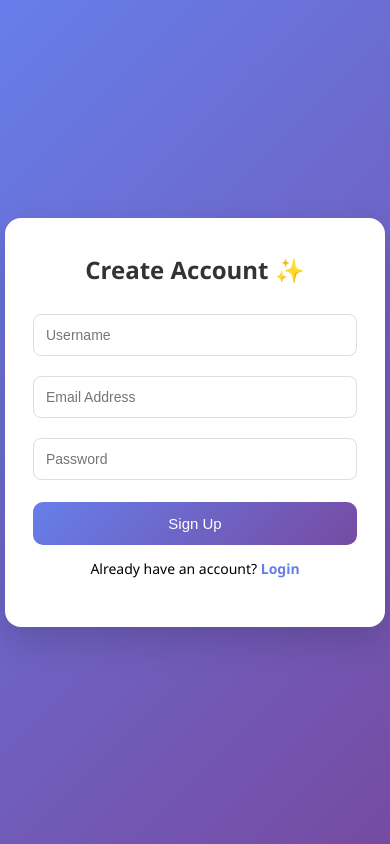
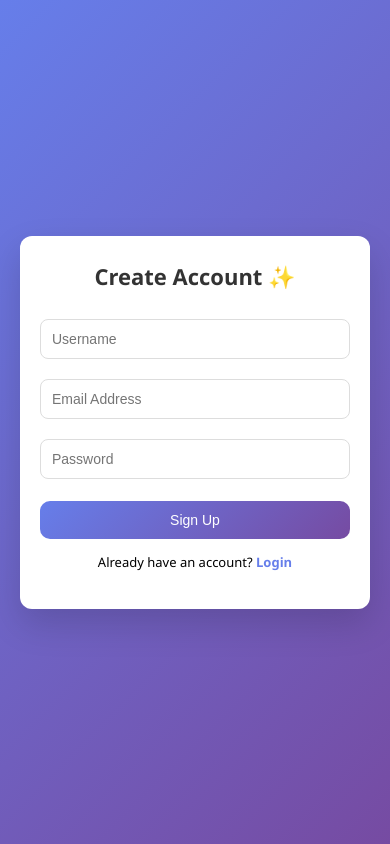
Before and after one commit to Sahilmishra6/MoodStream, a Flask app: page /signup in a window 390 px wide. Run offline with Flask 3, Linux system fonts and the light colour scheme.

Commit message:
Update signup.html

```diff
--- a/templates/signup.html
+++ b/templates/signup.html
@@ -1,16 +1,21 @@
 <!DOCTYPE html>
 <html lang="en">
+
 <head>
     <meta charset="UTF-8">
     <title>Sign Up | Mood System</title>
     <meta name="viewport" content="width=device-width, initial-scale=1.0">
 
     <style>
-        * { box-sizing: border-box; }
+        * {
+            box-sizing: border-box;
+        }
 
         body {
             margin: 0;
             min-height: 100vh;
+            padding: 20px;
+            /* IMPORTANT for mobile */
             font-family: "Segoe UI", sans-serif;
             display: flex;
             justify-content: center;
@@ -24,7 +29,7 @@
             max-width: 380px;
             padding: 35px 28px;
             border-radius: 16px;
-            box-shadow: 0 15px 35px rgba(0,0,0,.15);
+            box-shadow: 0 15px 35px rgba(0, 0, 0, .15);
             animation: fade .6s ease;
         }
 
@@ -47,7 +52,7 @@
         input:focus {
             outline: none;
             border-color: #667eea;
-            box-shadow: 0 0 0 2px rgba(102,126,234,.2);
+            box-shadow: 0 0 0 2px rgba(102, 126, 234, .2);
         }
 
         button {
@@ -65,7 +70,7 @@
 
         button:hover {
             transform: translateY(-2px);
-            box-shadow: 0 6px 15px rgba(0,0,0,.2);
+            box-shadow: 0 6px 15px rgba(0, 0, 0, .2);
         }
 
         .message {
@@ -90,11 +95,41 @@
             font-weight: 600;
         }
 
-        a:hover { text-decoration: underline; }
+        a:hover {
+            text-decoration: underline;
+        }
 
         @keyframes fade {
-            from { opacity: 0; transform: scale(.95); }
-            to { opacity: 1; transform: scale(1); }
+            from {
+                opacity: 0;
+                transform: scale(.95);
+            }
+
+            to {
+                opacity: 1;
+                transform: scale(1);
+            }
+        }
+
+        @media (max-width: 480px) {
+            .container {
+                padding: 25px 20px;
+                border-radius: 12px;
+            }
+
+            h2 {
+                font-size: 22px;
+            }
+
+            input,
+            button {
+                font-size: 14px;
+                padding: 11px;
+            }
+
+            p {
+                font-size: 13px;
+            }
         }
     </style>
 </head>
@@ -126,4 +161,5 @@
     </div>
 
 </body>
+
 </html>
```
Lines whose indentation alone changed are shown as unchanged.
